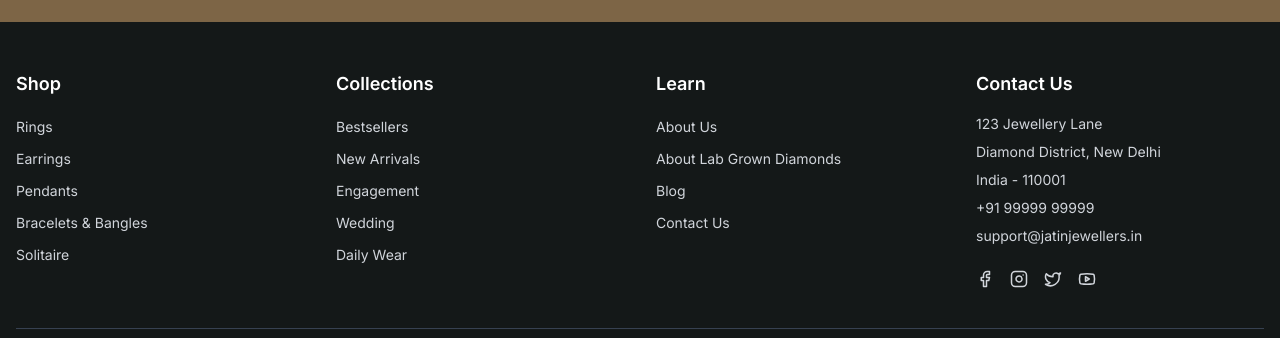
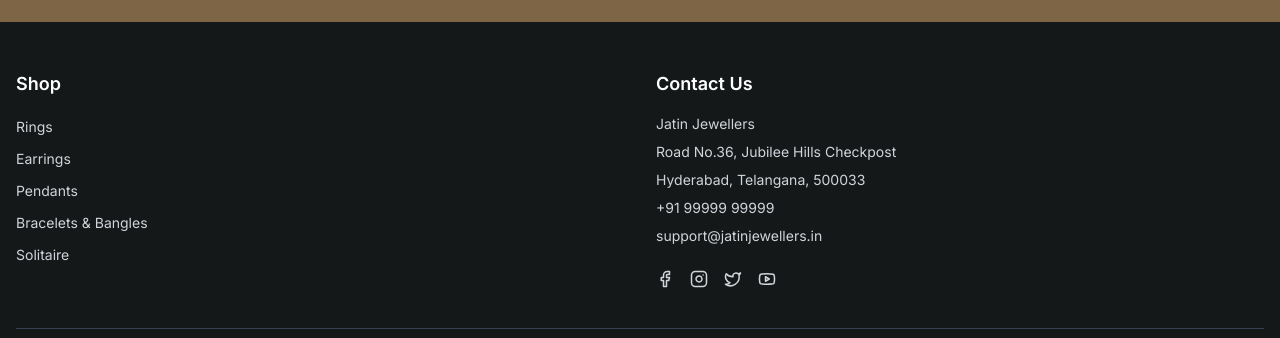
Before and after one commit to dhanujdev/Jatin-Jewellers-Hyd, a Next.js app: page / in a window 1280 px wide. Shown: the part 3083-3421 px from the top of the page. Built offline with nearby package versions, Linux system fonts and the light colour scheme; a web font is replaced by a local one.

Commit message:
Update footer: remove Collections and Learn sections, update store address

```diff
--- a/src/components/layout/Footer.tsx
+++ b/src/components/layout/Footer.tsx
@@ -5,7 +5,7 @@
   return (
     <footer className="bg-[#141818] text-white pt-12 pb-6">
       <div className="container mx-auto px-4">
-        <div className="grid grid-cols-1 md:grid-cols-2 lg:grid-cols-4 gap-8">
+        <div className="grid grid-cols-1 md:grid-cols-2 gap-8">
           {/* Shop */}
           <div>
             <h3 className="text-lg font-semibold mb-4">Shop</h3>
@@ -38,72 +38,13 @@
             </ul>
           </div>
 
-          {/* Collections */}
-          <div>
-            <h3 className="text-lg font-semibold mb-4">Collections</h3>
-            <ul className="space-y-2">
-              <li>
-                <Link href="/collections/bestsellers" className="text-gray-300 hover:text-white text-sm">
-                  Bestsellers
-                </Link>
-              </li>
-              <li>
-                <Link href="/collections/new-arrivals" className="text-gray-300 hover:text-white text-sm">
-                  New Arrivals
-                </Link>
-              </li>
-              <li>
-                <Link href="/collections/engagement" className="text-gray-300 hover:text-white text-sm">
-                  Engagement
-                </Link>
-              </li>
-              <li>
-                <Link href="/collections/wedding" className="text-gray-300 hover:text-white text-sm">
-                  Wedding
-                </Link>
-              </li>
-              <li>
-                <Link href="/collections/daily-wear" className="text-gray-300 hover:text-white text-sm">
-                  Daily Wear
-                </Link>
-              </li>
-            </ul>
-          </div>
-
-          {/* Learn */}
-          <div>
-            <h3 className="text-lg font-semibold mb-4">Learn</h3>
-            <ul className="space-y-2">
-              <li>
-                <Link href="/about-us" className="text-gray-300 hover:text-white text-sm">
-                  About Us
-                </Link>
-              </li>
-              <li>
-                <Link href="/about-lab-grown-diamonds" className="text-gray-300 hover:text-white text-sm">
-                  About Lab Grown Diamonds
-                </Link>
-              </li>
-              <li>
-                <Link href="/blog" className="text-gray-300 hover:text-white text-sm">
-                  Blog
-                </Link>
-              </li>
-              <li>
-                <Link href="/contact" className="text-gray-300 hover:text-white text-sm">
-                  Contact Us
-                </Link>
-              </li>
-            </ul>
-          </div>
-
           {/* Contact */}
           <div>
             <h3 className="text-lg font-semibold mb-4">Contact Us</h3>
             <address className="not-italic text-gray-300 text-sm space-y-2">
-              <p>123 Jewellery Lane</p>
-              <p>Diamond District, New Delhi</p>
-              <p>India - 110001</p>
+              <p>Jatin Jewellers</p>
+              <p>Road No.36, Jubilee Hills Checkpost</p>
+              <p>Hyderabad, Telangana, 500033</p>
               <p className="mt-4">
                 <a href="tel:+919999999999" className="hover:text-white">
                   +91 99999 99999
@@ -121,7 +62,7 @@
               <a href="https://facebook.com" target="_blank" rel="noopener noreferrer" className="text-gray-300 hover:text-white">
                 <Facebook size={18} />
               </a>
-              <a href="https://instagram.com" target="_blank" rel="noopener noreferrer" className="text-gray-300 hover:text-white">
+              <a href="https://instagram.com/jatinjewellershyd" target="_blank" rel="noopener noreferrer" className="text-gray-300 hover:text-white">
                 <Instagram size={18} />
               </a>
               <a href="https://twitter.com" target="_blank" rel="noopener noreferrer" className="text-gray-300 hover:text-white">
```
